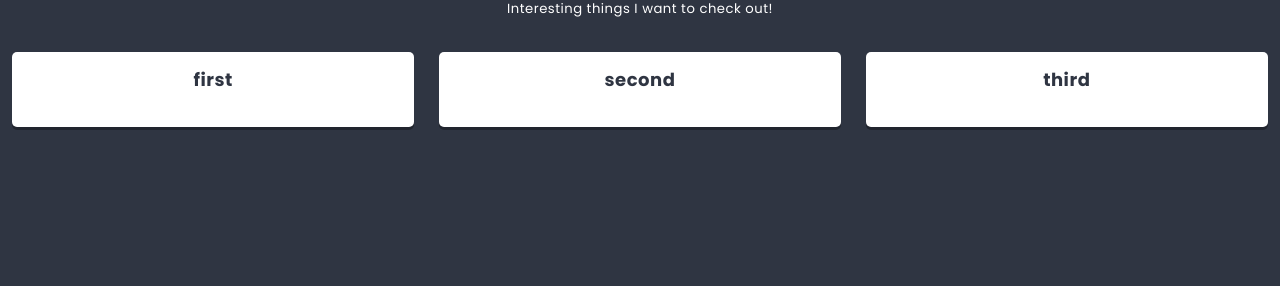
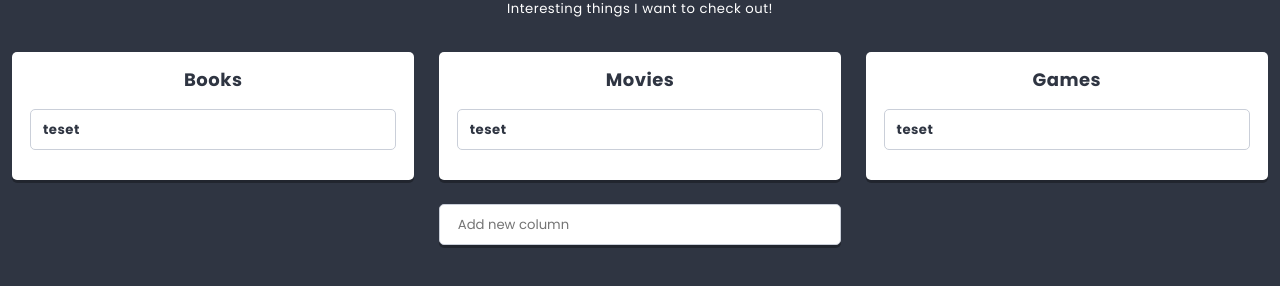
Before and after one commit to kacperkoza34/react-start, a React app: page / in a window 1280 px wide. Shown: the part 380-666 px from the top of the page. Built offline with nearby package versions, Linux system fonts and the light colour scheme.

Commit message:
Add card

```diff
--- /dev/null
+++ b/src/components/Button/Button.js
@@ -0,0 +1,11 @@
+import React from 'react';
+import styles from './Button.scss';
+
+const Button = ({variant = '', ...otherProps}) => (
+  <button
+    {...otherProps}
+    className={styles.component + variant.split(' ').map(name => ' ' + (styles[name] || name)).join('')}
+  />
+);
+
+export default Button;
--- /dev/null
+++ b/src/components/Card/Card.js
@@ -0,0 +1,17 @@
+import React from 'react';
+import styles from './Card.scss';
+import PropTypes from 'prop-types';
+
+
+
+const Card = props => (
+     <section className={styles.component}>
+        <h4>{props.title}</h4>
+     </section>
+  )
+
+  Card.propTypes = {
+  title: PropTypes.node.isRequired,
+  };
+
+export default Card;
--- a/src/components/Column/Column.js
+++ b/src/components/Column/Column.js
@@ -1,17 +1,20 @@
 import React from 'react';
 import styles from './Column.scss';
 import PropTypes from 'prop-types';
+import Card from '../Card/Card.js';
+
 
 
 
 const Column = props => (
      <section className={styles.component}>
-        <h3 className={styles.title}>{props.text}</h3>
+        <h3 className={styles.title}>{props.title}</h3>
+        <Card title='teset' />
      </section>
   )
 
   Column.propTypes = {
-  text: PropTypes.node.isRequired,
+  title: PropTypes.node.isRequired,
   };
 
 export default Column;
--- /dev/null
+++ b/src/components/Creator/Creator.js
@@ -0,0 +1,63 @@
+import React from 'react';
+import styles from './Creator.scss';
+import Button from '../Button/Button';
+import PropTypes from 'prop-types';
+
+class Creator extends React.Component {
+  static propTypes = {
+    text: PropTypes.string,
+  }
+
+  static defaultProps = {
+    text: 'Add new item',
+  }
+
+  state = {
+    value: '',
+    visibleButtons: false,
+  }
+
+  handleChange(event){
+    // console.log(event);
+    this.setState({
+      value: event.target.value,
+      visibleButtons: event.target.value.length > 0
+    });
+  }
+
+  handleOK(){
+    if(this.state.value != ''){
+      this.props.action(this.state.value);
+      this.setState({
+        value: '',
+        visibleButtons: false
+      });
+    }
+  }
+
+  handleCancel(){
+    this.setState({
+      value: '',
+      visibleButtons: false
+    });
+  }
+
+  render() {
+    return (
+      <div className={styles.component}>
+        <input
+          type='text'
+          placeholder={this.props.text}
+          value={this.state.value}
+          onChange={event => this.handleChange(event)}
+        />
+        <div className={styles.buttons + (this.state.visibleButtons ? ' ' + styles.buttonsShown : '')}>
+          <Button onClick={() => this.handleOK()}>OK</Button>
+          <Button onClick={() => this.handleCancel()} variant='danger'>cancel</Button>
+        </div>
+      </div>
+    );
+  }
+}
+
+export default Creator;
--- a/src/components/List/List.js
+++ b/src/components/List/List.js
@@ -5,16 +5,16 @@ import PropTypes from 'prop-types';
 import Column from '../Column/Column.js';
 import {settings} from '../../data/dataStore';
 import ReactHtmlParser from 'react-html-parser';
-
+import Creator from '../Creator/Creator.js';
 
 
 
 
 class List extends React.Component {
 
-  state = {
-    columns: this.props.columns || [],
-  }
+    state = {
+      columns: this.props.columns || [],
+    }
 
   static propTypes = {
   title: PropTypes.node.isRequired,
@@ -26,8 +26,25 @@ class List extends React.Component {
     description: settings.defaultListDescription,
   }
 
+  addColumn(title){
+  this.setState(state => (
+    {
+      columns: [
+        ...state.columns,
+        {
+          key: state.columns.length ? state.columns[state.columns.length-1].key+1 : 0,
+          title,
+          icon: 'list-alt',
+          cards: []
+        }
+      ]
+    }
+  ));
+  }
+
   render() {
-    //console.log(this.props.title);
+    //console.log(this.addColumn('title'));
+
     return (
       <section className={styles.component}>
         <Hero titleText={this.props.title} background={this.props.background} />
@@ -35,12 +52,13 @@ class List extends React.Component {
           {ReactHtmlParser(this.props.description)}
         </div>
         <div className={styles.columns}>
-          <Column text={'first'}/>
-          <Column text={'second'}/>
-          <Column text={'third'}/>
+        {this.state.columns.map(({key, ...columnProps}) => (
+          <Column key={key} {...columnProps} />
+        ))}
         </div>
-
-
+        <div className={styles.creator}>
+          <Creator text={settings.columnCreatorText} action={title => this.addColumn(title)}/>
+        </div>
       </section>
     )
   }
```
